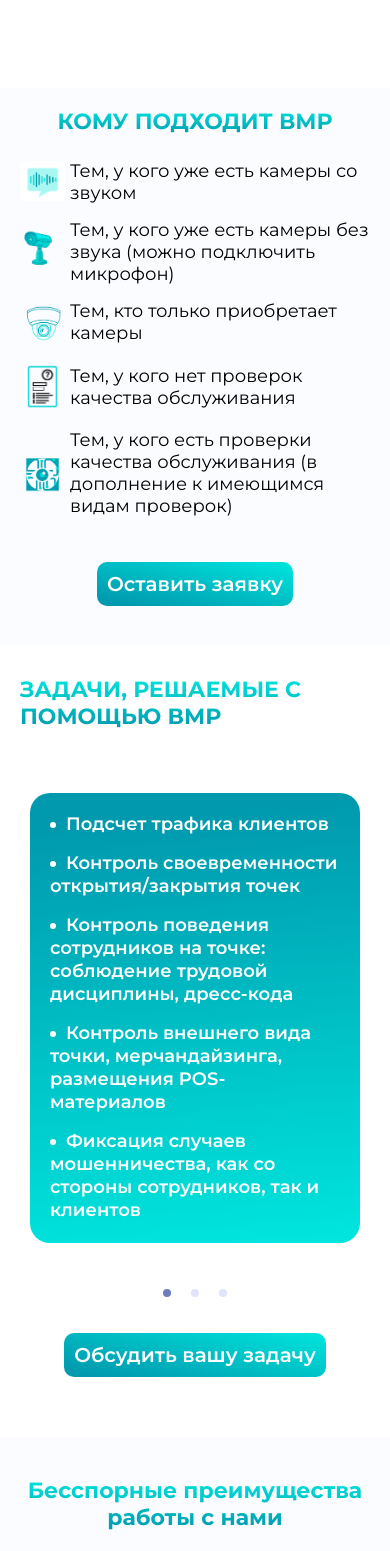
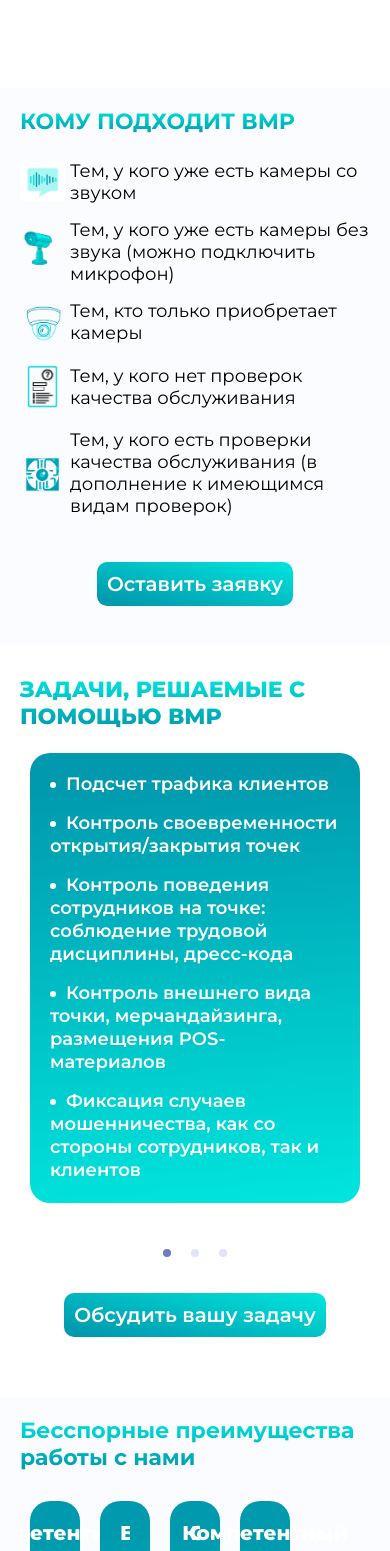
Before and after one commit to artemanz/vmr, a React (Create React App) app: page / in a window 390 px wide. Shown: the part 1676-3227 px from the top of the page. Built offline with nearby package versions, Linux system fonts and the light colour scheme.

Commit message:
изменил отступы заголовок

```diff
--- a/src/components/Block34/Block34.module.scss
+++ b/src/components/Block34/Block34.module.scss
@@ -81,6 +81,7 @@
       }
     }
     h1 {
+      text-align: start;
       font-size: 22px;
       font-weight: 700;
     }
@@ -118,6 +119,7 @@
     }
     h1 {
       font-size: 22px;
+      text-align: start;
     }
 
     &_Info {
--- a/src/components/Block5/Block5.module.scss
+++ b/src/components/Block5/Block5.module.scss
@@ -11,7 +11,7 @@
   h1 {
     font-size: 40px;
     text-align: center;
-    margin-bottom: 80px;
+    margin-bottom: 50px;
     background: linear-gradient(
       180deg,
       rgb(0, 230, 222) 0%,
@@ -106,18 +106,18 @@
   }
   @media screen and (max-width: 425px) {
     width: 100%;
-    padding: 20px 20px 0px 20px;
+    padding: 0px 20px 0px 20px;
     background-color: white;
     background-image: none;
     h1 {
       margin-top: 10px;
       text-align: start;
       font-size: 24px;
-      margin-bottom: 10px;
+      margin-bottom: 0px;
     }
 
     &_List_Block {
-      padding: 20px 0px 30px 0px;
+      padding: 0px 0px 30px 0px;
       border: none;
       ul {
         max-width: 100%;
@@ -145,11 +145,13 @@
     h1 {
       text-align: start;
       font-size: 22px;
-      margin-bottom: 20px;
+      padding: 0;
+      font-weight: 800;
+      margin-bottom: 0px;
     }
 
     &_List_Block {
-      padding: 20px 0px 30px 0px;
+      padding: 0px 0px 30px 0px;
       border: none;
       ul {
         max-width: 100%;
@@ -176,11 +178,11 @@
     h1 {
       text-align: start;
       font-size: 22px;
-      margin-bottom: 20px;
+      margin-bottom: 0px;
     }
 
     &_List_Block {
-      padding: 20px 0px 30px 0px;
+      padding: 0px 0px 30px 0px;
       border: none;
       ul {
         max-width: 100%;
@@ -207,11 +209,11 @@
     h1 {
       text-align: start;
       font-size: 22px;
-      margin-bottom: 20px;
+      margin-bottom: 0px;
     }
 
     &_List_Block {
-      padding: 20px 0px 20px 0px;
+      padding: 0px 0px 20px 0px;
       ul {
         max-width: 100%;
 
--- a/src/components/Block6/Block6.module.scss
+++ b/src/components/Block6/Block6.module.scss
@@ -10,7 +10,7 @@
   padding-bottom: 30px;
   .Block6__wrapper {
     padding: 20px;
-    padding-top: 40px;
+    padding-top: 20px;
     .Block6__bText {
       font-weight: 700;
       text-align: center;
@@ -283,8 +283,10 @@
     background-position: 105% 50%;
     .Block6__wrapper {
       .Block6__bText {
+        text-align: start;
+        margin-bottom: 30px;
         font-size: 22px;
-        font-weight: 700;
+        font-weight: 800;
       }
       .Block6__grid {
         display: block;
@@ -318,6 +320,7 @@
     .Block6__wrapper {
       .Block6__bText {
         font-size: 22px;
+        text-align: start;
         font-weight: 700;
       }
     }
```
